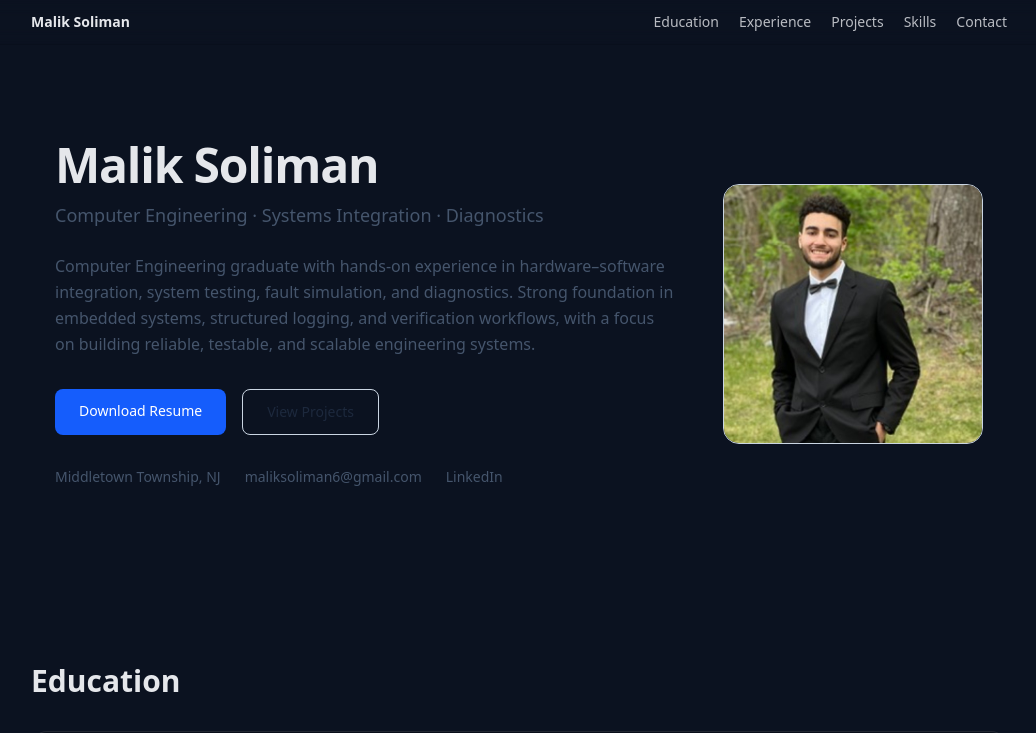
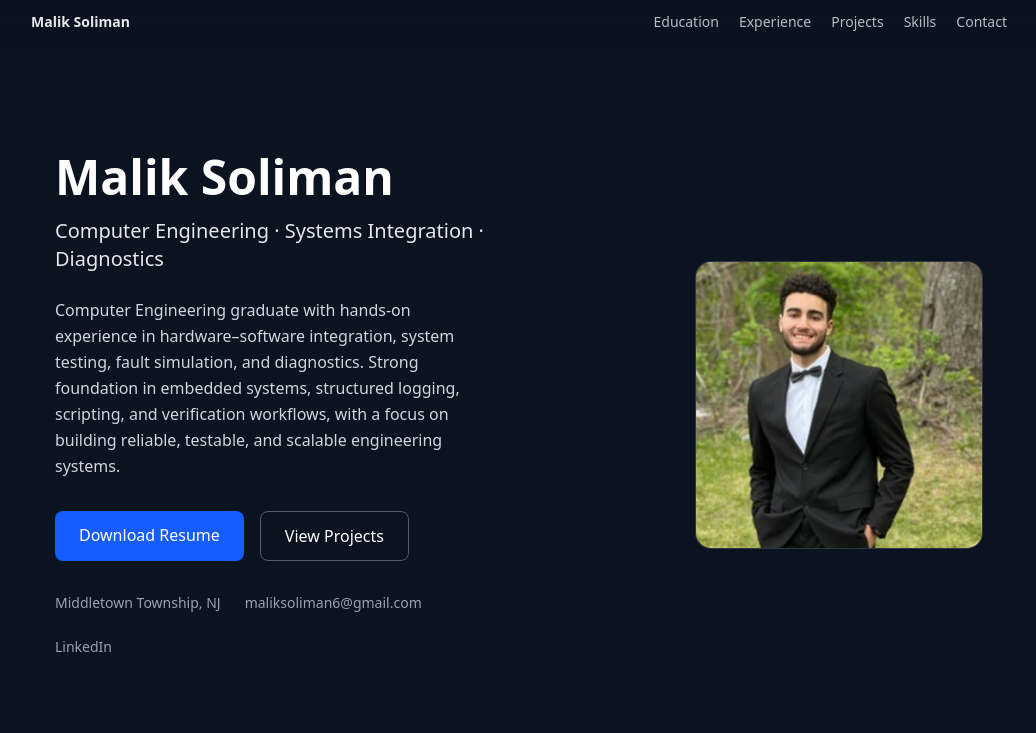
Before and after one commit to MalikSoliman/malik-portfolio, a Next.js app: page / in a window 1280 px wide. Shown: the top 733 px of the page, without its empty margins (121-1157 px from the left). Built offline with nearby package versions, Linux system fonts and the light colour scheme.

Commit message:
Fix hero text contrast and contact resume download

```diff
--- a/src/components/sections/Contact.tsx
+++ b/src/components/sections/Contact.tsx
@@ -49,7 +49,7 @@ const CONTACT = [
 
         <div className="mt-10">
           <a
-            href="/resume.pdf"
+            href="/Malik-Soliman--Resume.pdf"
             className="inline-flex items-center rounded-full border border-black/15 px-5 py-2 text-sm font-medium opacity-90 hover:opacity-100"
           >
             Download Resume →
--- a/src/components/sections/Hero.tsx
+++ b/src/components/sections/Hero.tsx
@@ -1,56 +1,59 @@
+// src/components/sections/Hero.tsx
+
+import Image from "next/image";
+
 export default function Hero() {
   return (
-      <section id="home" className="py-24">
-        <div className="mx-auto max-w-6xl px-6">
-          <div className="grid grid-cols-1 gap-12 md:grid-cols-[1fr_auto] items-center">
+    <section className="relative min-h-[90vh] flex items-center">
+      <div className="max-w-7xl mx-auto px-6 w-full grid grid-cols-1 md:grid-cols-2 gap-12 items-center">
 
         {/* LEFT: TEXT */}
         <div>
-              <h1 className="text-4xl font-semibold tracking-tight sm:text-5xl">
+          <h1 className="text-4xl md:text-5xl font-bold text-white mb-4">
             Malik Soliman
           </h1>
 
-              <p className="mt-3 text-lg text-slate-600">
+          <p className="text-lg md:text-xl text-gray-200 mb-6">
             Computer Engineering · Systems Integration · Diagnostics
           </p>
 
-              <p className="mt-6 max-w-2xl text-base leading-relaxed text-slate-600">
+          <p className="text-gray-300 max-w-xl leading-relaxed mb-8">
             Computer Engineering graduate with hands-on experience in
             hardware–software integration, system testing, fault simulation,
-                and diagnostics. Strong foundation in embedded systems,
-                structured logging, and verification workflows, with a focus
-                on building reliable, testable, and scalable engineering systems.
+            and diagnostics. Strong foundation in embedded systems, structured
+            logging, scripting, and verification workflows, with a focus on
+            building reliable, testable, and scalable engineering systems.
           </p>
 
-              {/* ACTION BUTTONS */}
-              <div className="mt-8 flex flex-wrap gap-4">
+          <div className="flex flex-wrap gap-4">
             <a
-                  href="/files/Malik-Soliman-Resume.pdf"
+              href="/Malik-Soliman--Resume.pdf"
               download
-                  className="rounded-lg bg-blue-600 px-6 py-3 text-sm font-medium text-white hover:bg-blue-700"
+              className="px-6 py-3 rounded-lg bg-blue-600 hover:bg-blue-700 text-white font-medium transition"
             >
               Download Resume
             </a>
 
             <a
               href="#projects"
-                  className="rounded-lg border border-slate-300 px-6 py-3 text-sm font-medium text-slate-800 hover:bg-slate-100"
+              className="px-6 py-3 rounded-lg border border-white/30 hover:border-white/60 text-white font-medium transition"
             >
               View Projects
             </a>
           </div>
 
-              {/* CONTACT */}
-              <div className="mt-8 flex flex-wrap gap-6 text-sm text-slate-600">
+          <div className="flex flex-wrap gap-6 text-sm text-gray-400 mt-8">
             <span>Middletown Township, NJ</span>
-                <a href="mailto:maliksoliman6@gmail.com">
+            <a
+              href="mailto:maliksoliman6@gmail.com"
+              className="hover:text-gray-200 transition"
+            >
               maliksoliman6@gmail.com
             </a>
             <a
               href="https://www.linkedin.com/in/malik-soliman/"
               target="_blank"
-                  rel="noreferrer"
-                  className="hover:underline"
+              className="hover:text-gray-200 transition"
             >
               LinkedIn
             </a>
@@ -59,13 +62,15 @@ export default function Hero() {
 
         {/* RIGHT: PROFILE IMAGE */}
         <div className="flex justify-center md:justify-end">
-              <img
+          <div className="relative w-64 h-64 md:w-72 md:h-72 rounded-2xl overflow-hidden border border-white/10 bg-white/5">
+            <Image
               src="/profile.jpeg"
               alt="Malik Soliman"
-                className="h-[260px] w-[260px] rounded-2xl object-cover border border-slate-300"
+              fill
+              className="object-cover"
+              priority
             />
           </div>
-
         </div>
       </div>
     </section>
```
Lines whose indentation alone changed are shown as unchanged.
